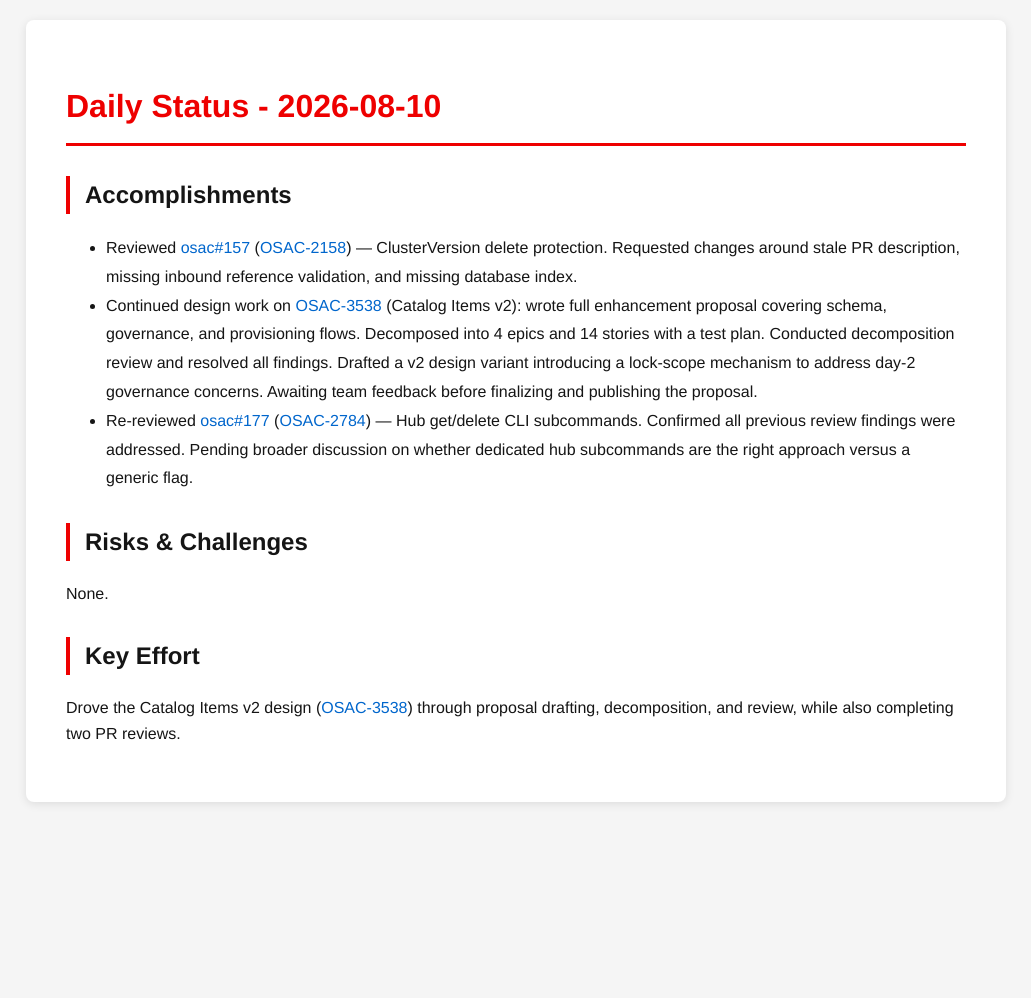
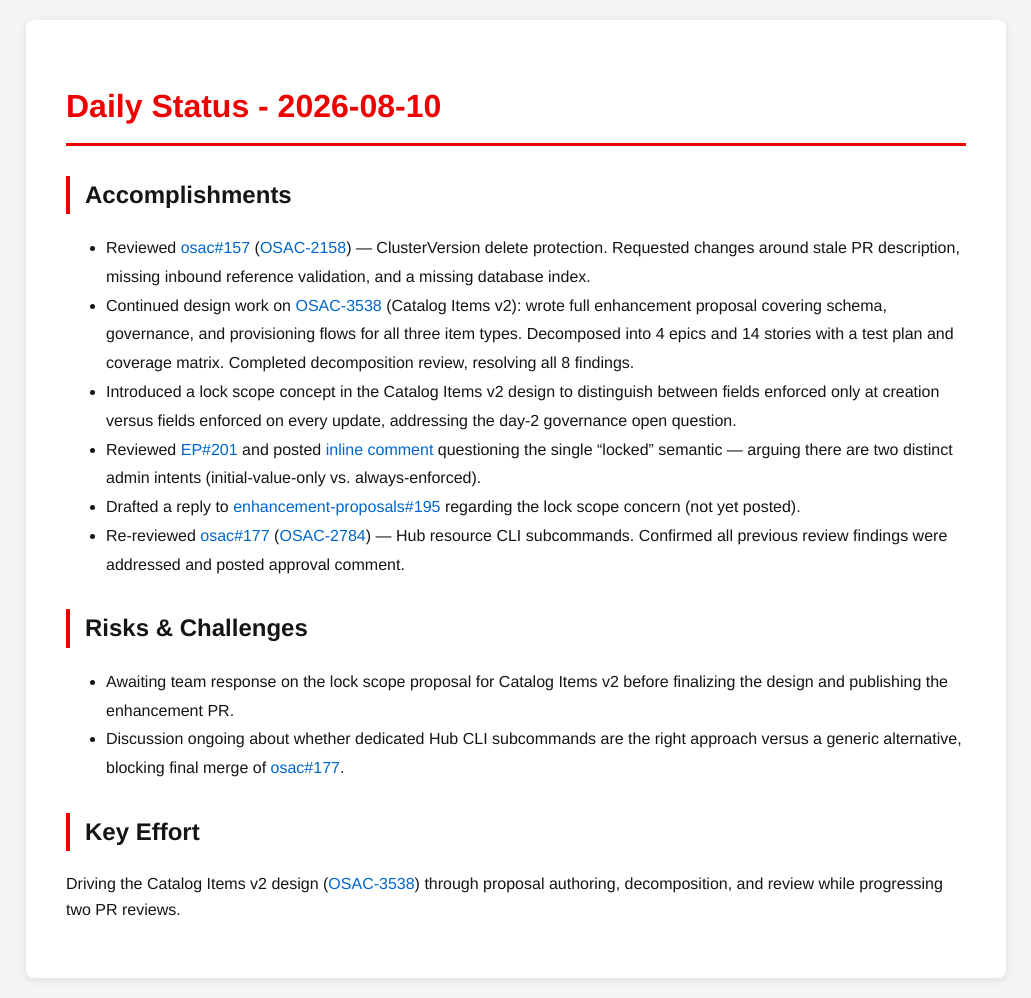
Before and after one commit to tzvatot/daily-status, a Jekyll site: the page built from 2026-08-10.md, in a window 1280 px wide. Shown: the whole page, without its empty margins (124-1155 px from the left). Built offline with Jekyll 4.4.1, drawn with Linux system fonts in a browser that asks for light colours; before the commit the page ends 900 px from its top, so only the background shows below that.

Commit message:
Daily status update - 2026-08-10

```diff
--- a/2026-08-10.md
+++ b/2026-08-10.md
@@ -7,12 +7,16 @@ date: 2026-08-10
 # Daily Status - 2026-08-10
 
 ## Accomplishments
-- Reviewed [osac#157](https://github.com/osac-project/osac/pull/157) ([OSAC-2158](https://redhat.atlassian.net/browse/OSAC-2158)) — ClusterVersion delete protection. Requested changes around stale PR description, missing inbound reference validation, and missing database index.
-- Continued design work on [OSAC-3538](https://redhat.atlassian.net/browse/OSAC-3538) (Catalog Items v2): wrote full enhancement proposal covering schema, governance, and provisioning flows. Decomposed into 4 epics and 14 stories with a test plan. Conducted decomposition review and resolved all findings. Drafted a v2 design variant introducing a lock-scope mechanism to address day-2 governance concerns. Awaiting team feedback before finalizing and publishing the proposal.
-- Re-reviewed [osac#177](https://github.com/osac-project/osac/pull/177) ([OSAC-2784](https://redhat.atlassian.net/browse/OSAC-2784)) — Hub get/delete CLI subcommands. Confirmed all previous review findings were addressed. Pending broader discussion on whether dedicated hub subcommands are the right approach versus a generic flag.
+- Reviewed [osac#157](https://github.com/osac-project/osac/pull/157) ([OSAC-2158](https://redhat.atlassian.net/browse/OSAC-2158)) — ClusterVersion delete protection. Requested changes around stale PR description, missing inbound reference validation, and a missing database index.
+- Continued design work on [OSAC-3538](https://redhat.atlassian.net/browse/OSAC-3538) (Catalog Items v2): wrote full enhancement proposal covering schema, governance, and provisioning flows for all three item types. Decomposed into 4 epics and 14 stories with a test plan and coverage matrix. Completed decomposition review, resolving all 8 findings.
+- Introduced a lock scope concept in the Catalog Items v2 design to distinguish between fields enforced only at creation versus fields enforced on every update, addressing the day-2 governance open question.
+- Reviewed [EP#201](https://github.com/osac-project/enhancement-proposals/pull/201) and posted [inline comment](https://github.com/osac-project/enhancement-proposals/pull/201#discussion_r3749270884) questioning the single "locked" semantic — arguing there are two distinct admin intents (initial-value-only vs. always-enforced).
+- Drafted a reply to [enhancement-proposals#195](https://github.com/osac-project/enhancement-proposals/pull/195) regarding the lock scope concern (not yet posted).
+- Re-reviewed [osac#177](https://github.com/osac-project/osac/pull/177) ([OSAC-2784](https://redhat.atlassian.net/browse/OSAC-2784)) — Hub resource CLI subcommands. Confirmed all previous review findings were addressed and posted approval comment.
 
 ## Risks & Challenges
-None.
+- Awaiting team response on the lock scope proposal for Catalog Items v2 before finalizing the design and publishing the enhancement PR.
+- Discussion ongoing about whether dedicated Hub CLI subcommands are the right approach versus a generic alternative, blocking final merge of [osac#177](https://github.com/osac-project/osac/pull/177).
 
 ## Key Effort
-Drove the Catalog Items v2 design ([OSAC-3538](https://redhat.atlassian.net/browse/OSAC-3538)) through proposal drafting, decomposition, and review, while also completing two PR reviews.
+Driving the Catalog Items v2 design ([OSAC-3538](https://redhat.atlassian.net/browse/OSAC-3538)) through proposal authoring, decomposition, and review while progressing two PR reviews.
```
